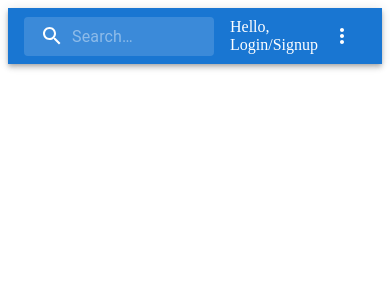
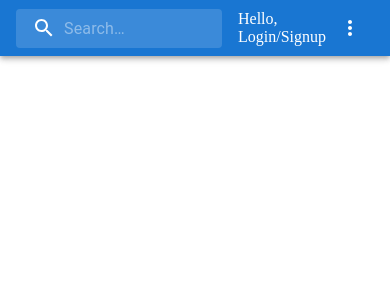
Before and after one commit to shivang10/ecommerce-app, a React (Create React App) app in the folder client/: page / in a window 390 px wide. Shown: the top 300 px of the page. Built offline with nearby package versions, Linux system fonts and the light colour scheme.

Commit message:
🎨💄 optimises and improves code

```diff
--- a/client/src/App.tsx
+++ b/client/src/App.tsx
@@ -7,7 +7,7 @@ import Routes from "./routes/routes";
 const App: React.FC = () => {
     return (
         <Router>
-            <Routes />
+            <Routes/>
         </Router>
     );
 };
--- a/client/src/auth/authServices.ts
+++ b/client/src/auth/authServices.ts
@@ -28,4 +28,4 @@ export const signupRequest: any = (userDetails: UserSignupDetailsInterface) => {
 
 export const isUserLogged = localStorage.getItem("userToken");
 
-export const logoutUser = () => localStorage.removeItem("userToken");
+export const logoutUser = (): void => localStorage.removeItem("userToken");
--- a/client/src/auth/isUserLogged.ts
+++ /dev/null
@@ -1 +0,0 @@
-export const isUserLogged = localStorage.getItem("userToken");
--- a/client/src/components/NavBar.tsx
+++ b/client/src/components/NavBar.tsx
@@ -1,8 +1,7 @@
-import React, {useState} from "react";
+import React from "react";
 
 import AccountCircle from "@mui/icons-material/AccountCircle";
 import MailIcon from "@mui/icons-material/Mail";
-import MenuIcon from "@mui/icons-material/Menu";
 import MoreIcon from "@mui/icons-material/MoreVert";
 import NotificationsIcon from "@mui/icons-material/Notifications";
 import SearchIcon from "@mui/icons-material/Search";
@@ -11,57 +10,17 @@ import AppBar from "@mui/material/AppBar";
 import Badge from "@mui/material/Badge";
 import Box from "@mui/material/Box";
 import IconButton from "@mui/material/IconButton";
-import InputBase from "@mui/material/InputBase";
 import Menu from "@mui/material/Menu";
 import MenuItem from "@mui/material/MenuItem";
-import { styled, alpha } from "@mui/material/styles";
 import Toolbar from "@mui/material/Toolbar";
 import Typography from "@mui/material/Typography";
 import {Link} from "react-router-dom";
 
 import {isUserLogged, logoutUser} from "../auth/authServices";
+import {StyledInputBase} from "../styles/materialUI/InputBase";
+import {Search, SearchIconWrapper} from "../styles/materialUI/searchNavbar";
 
-const Search = styled("div")(({ theme }) => ({
-    position: "relative",
-    borderRadius: theme.shape.borderRadius,
-    backgroundColor: alpha(theme.palette.common.white, 0.15),
-    "&:hover": {
-        backgroundColor: alpha(theme.palette.common.white, 0.25),
-    },
-    marginRight: theme.spacing(2),
-    marginLeft: 0,
-    width: "100%",
-    [theme.breakpoints.up("sm")]: {
-        marginLeft: theme.spacing(3),
-        width: "auto",
-    },
-}));
-
-const SearchIconWrapper = styled("div")(({ theme }) => ({
-    padding: theme.spacing(0, 2),
-    height: "100%",
-    position: "absolute",
-    pointerEvents: "none",
-    display: "flex",
-    alignItems: "center",
-    justifyContent: "center",
-}));
-
-const StyledInputBase = styled(InputBase)(({ theme }) => ({
-    color: "inherit",
-    "& .MuiInputBase-input": {
-        padding: theme.spacing(1, 1, 1, 0),
-        // vertical padding + font size from searchIcon
-        paddingLeft: `calc(1em + ${theme.spacing(4)})`,
-        transition: theme.transitions.create("width"),
-        width: "100%",
-        [theme.breakpoints.up("md")]: {
-            width: "20ch",
-        },
-    },
-}));
-
-const NavBar: React.FC = ()=> {
+const NavBar: React.FC = () => {
 
     const [anchorEl, setAnchorEl] = React.useState<null | HTMLElement>(null);
     const [mobileMoreAnchorEl, setMobileMoreAnchorEl] =
@@ -87,7 +46,7 @@ const NavBar: React.FC = ()=> {
         setMobileMoreAnchorEl(event.currentTarget);
     };
 
-    const customLogout = () =>{
+    const customLogout = () => {
         handleLogoutUser();
         handleMenuClose();
     };
@@ -142,7 +101,7 @@ const NavBar: React.FC = ()=> {
             <MenuItem>
                 <IconButton size="large" aria-label="show 4 new mails" color="inherit">
                     <Badge badgeContent={4} color="error">
-                        <MailIcon />
+                        <MailIcon/>
                     </Badge>
                 </IconButton>
                 <p>Messages</p>
@@ -154,7 +113,7 @@ const NavBar: React.FC = ()=> {
                     color="inherit"
                 >
                     <Badge badgeContent={17} color="error">
-                        <NotificationsIcon />
+                        <NotificationsIcon/>
                     </Badge>
                 </IconButton>
                 <p>Notifications</p>
@@ -167,7 +126,7 @@ const NavBar: React.FC = ()=> {
                     aria-haspopup="true"
                     color="inherit"
                 >
-                    <AccountCircle />
+                    <AccountCircle/>
                 </IconButton>
                 <p>Profile</p>
             </MenuItem>
@@ -181,37 +140,28 @@ const NavBar: React.FC = ()=> {
 
     return (
         <>
-            <Box sx={{ flexGrow: 1 }}>
+            <Box sx={{flexGrow: 1}}>
                 <AppBar position="static">
                     <Toolbar>
-                        {/*<IconButton*/}
-                        {/*    size="large"*/}
-                        {/*    edge="start"*/}
-                        {/*    color="inherit"*/}
-                        {/*    aria-label="open drawer"*/}
-                        {/*    sx={{ mr: 2 }}*/}
-                        {/*>*/}
-                        {/*    <MenuIcon />*/}
-                        {/*</IconButton>*/}
                         <Typography
                             variant="h6"
                             noWrap
                             component="div"
-                            sx={{ display: { xs: "none", sm: "block" } }}
+                            sx={{display: {xs: "none", sm: "block"}}}
                         >
                             E-Commerce
                         </Typography>
                         <Search>
                             <SearchIconWrapper>
-                                <SearchIcon />
+                                <SearchIcon/>
                             </SearchIconWrapper>
                             <StyledInputBase
                                 placeholder="Search…"
-                                inputProps={{ "aria-label": "search" }}
+                                inputProps={{"aria-label": "search"}}
                             />
                         </Search>
-                        <Box sx={{ flexGrow: 1 }} />
-                        {isUserLogged?
+                        <Box sx={{flexGrow: 1}}/>
+                        {isUserLogged ?
                             <>
                                 Hello username
                             </>
@@ -220,7 +170,7 @@ const NavBar: React.FC = ()=> {
                                 Hello, Login/Signup
                             </>
                         }
-                        <Box sx={{ display: { xs: "none", md: "flex" } }}>
+                        <Box sx={{display: {xs: "none", md: "flex"}}}>
                             <IconButton
                                 size="large"
                                 aria-label="show number of cart items"
@@ -239,10 +189,10 @@ const NavBar: React.FC = ()=> {
                                 onClick={handleProfileMenuOpen}
                                 color="inherit"
                             >
-                                <AccountCircle />
+                                <AccountCircle/>
                             </IconButton>
                         </Box>
-                        <Box sx={{ display: { xs: "flex", md: "none" } }}>
+                        <Box sx={{display: {xs: "flex", md: "none"}}}>
                             <IconButton
                                 size="large"
                                 aria-label="show more"
@@ -251,7 +201,7 @@ const NavBar: React.FC = ()=> {
                                 onClick={handleMobileMenuOpen}
                                 color="inherit"
                             >
-                                <MoreIcon />
+                                <MoreIcon/>
                             </IconButton>
                         </Box>
                     </Toolbar>
--- a/client/src/homepage/homepage.tsx
+++ b/client/src/homepage/homepage.tsx
@@ -4,7 +4,7 @@ import NavBar from "../components/NavBar";
 
 const Homepage: React.FC = () => {
 
-    return(
+    return (
         <div>
             <NavBar/>
         </div>
--- /dev/null
+++ b/client/src/index.css
@@ -0,0 +1,5 @@
+* {
+    margin: 0;
+    padding: 0;
+    box-sizing: border-box;
+}
--- a/client/src/index.tsx
+++ b/client/src/index.tsx
@@ -3,10 +3,11 @@ import React from "react";
 import ReactDOM from "react-dom";
 
 import App from "./App";
+import "./index.css";
 
 ReactDOM.render(
     <React.StrictMode>
-        <App />
+        <App/>
     </React.StrictMode>,
     document.getElementById("root")
 );
--- /dev/null
+++ b/client/src/styles/materialUI/InputBase.ts
@@ -0,0 +1,15 @@
+import InputBase from "@mui/material/InputBase";
+import {styled} from "@mui/material/styles";
+
+export const StyledInputBase = styled(InputBase)(({theme}) => ({
+    color: "inherit",
+    "& .MuiInputBase-input": {
+        padding: theme.spacing(1, 1, 1, 0),
+        paddingLeft: `calc(1em + ${theme.spacing(4)})`,
+        transition: theme.transitions.create("width"),
+        width: "100%",
+        [theme.breakpoints.up("md")]: {
+            width: "20ch",
+        },
+    },
+}));
--- /dev/null
+++ b/client/src/styles/materialUI/searchNavbar.ts
@@ -0,0 +1,27 @@
+import {alpha, styled} from "@mui/material/styles";
+
+export const Search = styled("div")(({theme}) => ({
+    position: "relative",
+    borderRadius: theme.shape.borderRadius,
+    backgroundColor: alpha(theme.palette.common.white, 0.15),
+    "&:hover": {
+        backgroundColor: alpha(theme.palette.common.white, 0.25),
+    },
+    marginRight: theme.spacing(2),
+    marginLeft: 0,
+    width: "100%",
+    [theme.breakpoints.up("sm")]: {
+        marginLeft: theme.spacing(3),
+        width: "auto",
+    },
+}));
+
+export const SearchIconWrapper = styled("div")(({theme}) => ({
+    padding: theme.spacing(0, 2),
+    height: "100%",
+    position: "absolute",
+    pointerEvents: "none",
+    display: "flex",
+    alignItems: "center",
+    justifyContent: "center",
+}));
```
Also changed, not shown: client/src/auth/login.tsx (+26 -18 lines), client/src/auth/signup.tsx (+22 -19 lines), client/src/routes/routes.tsx (+5 -5 lines).
